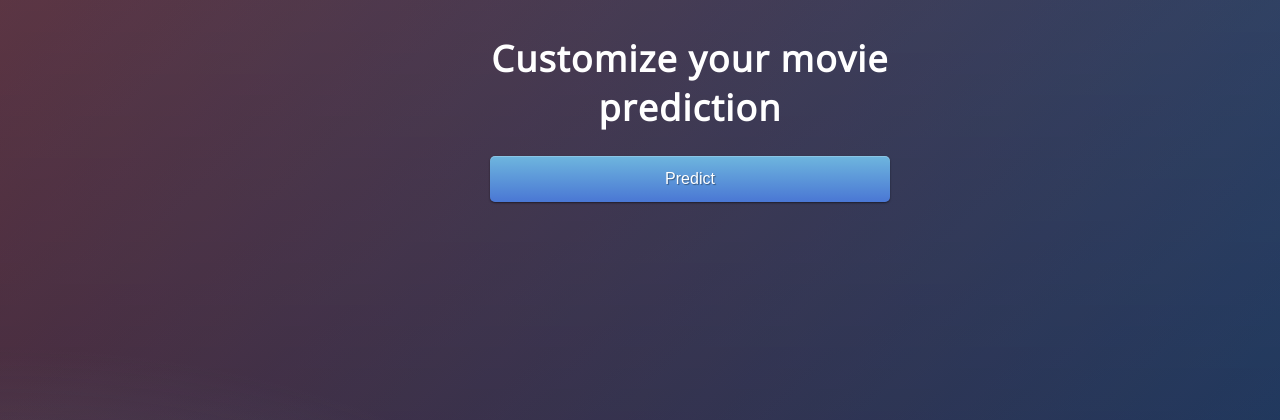
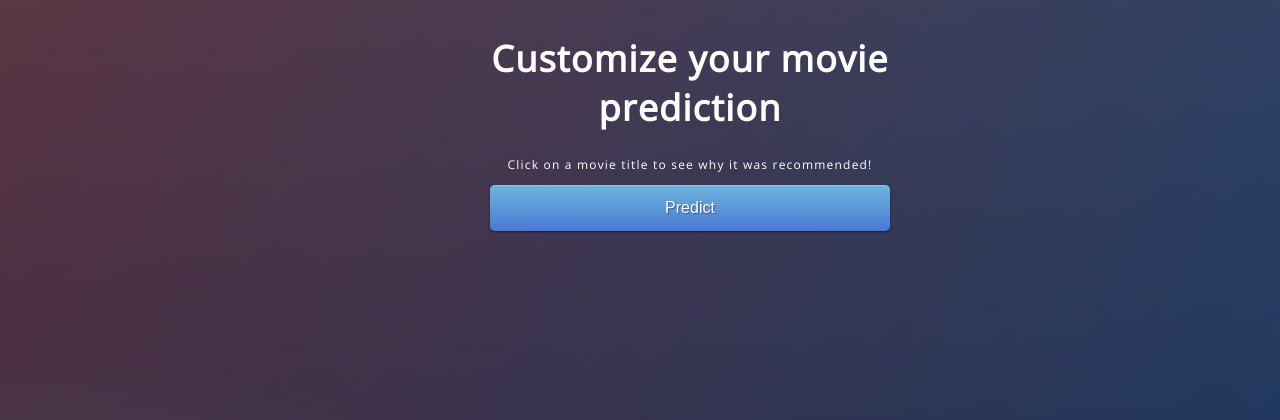
Before and after one commit to andongluis/hcml_project, a Flask app: page / in a window 1280 px wide. Shown: the top 420 px of the page. Run offline with Flask 2, Linux system fonts and the light colour scheme; parts of the project's set-up code (start-up, migrations or seed data) failed here and were passed over.

Commit message:
Update home.html

```diff
--- a/server/templates/home.html
+++ b/server/templates/home.html
@@ -8,6 +8,7 @@
 <body>
     <div class="login">
         <h1>Customize your movie prediction</h1>
+        <p style="font-size: 12px;">Click on a movie title to see why it was recommended!</p>
 
         <!-- Show the predict button at start -->
         {% if not titles_1 and not rec %}
```
